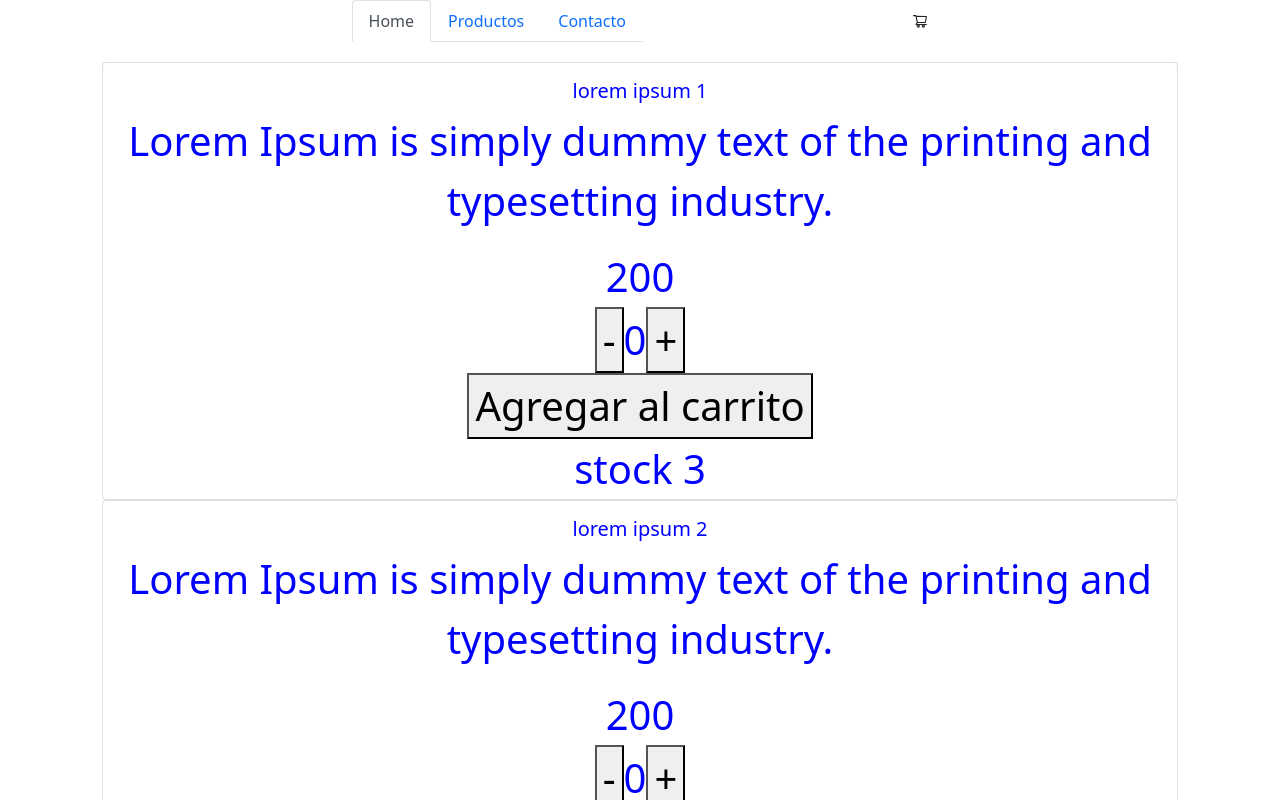
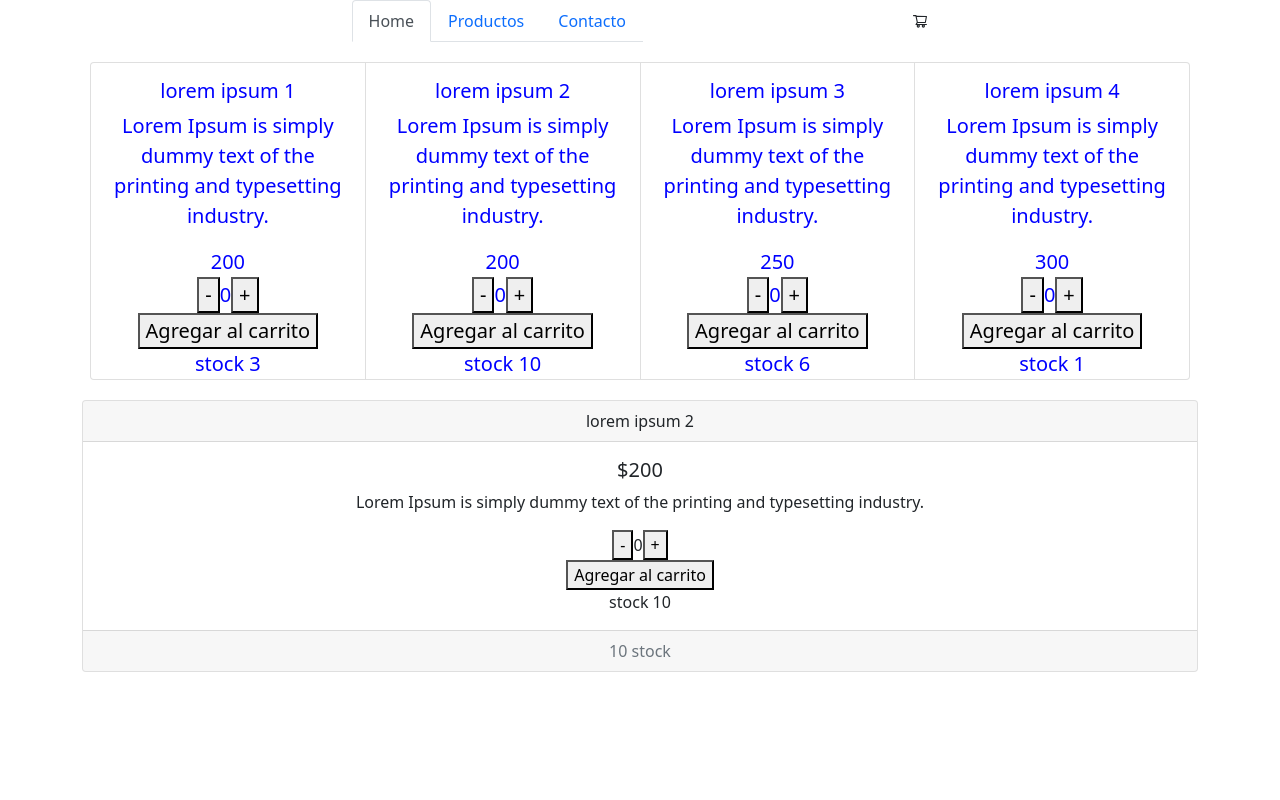
Before and after one commit to angieTu/apple-store, a React (Create React App) app: page /item/1 in a window 1280 px wide. Shown: the top 800 px of the page. Built offline with nearby package versions, Linux system fonts and the light colour scheme.

Commit message:
agrego detail

```diff
--- a/src/App.js
+++ b/src/App.js
@@ -1,12 +1,14 @@
 import "./App.css";
 import NavBar from "./components/NavBar";
 import ItemListContainer from "./components/ItemListContainer";
+import ItemDetailContainer from "./components/ItemDetailContainer";
 
 function App() {
   return (
     <div className="App">
       <NavBar />
       <ItemListContainer greeting="Hola!" />
+      <ItemDetailContainer />
     </div>
   );
 }
--- /dev/null
+++ b/src/components/IteamDetail.jsx
@@ -0,0 +1,18 @@
+import { Card, Container } from "react-bootstrap";
+import ItemCount from "./ItemCount";
+
+const IteamDetail = ({ prod }) => {
+  return (
+    <Card className="text-center">
+      <Card.Header>{prod.title}</Card.Header>
+      <Card.Body>
+        <Card.Title>${prod.price}</Card.Title>
+        <Card.Text>{prod.description}</Card.Text>
+        <ItemCount stock={prod.stock} />
+      </Card.Body>
+      <Card.Footer className="text-muted"> {prod.stock} stock</Card.Footer>
+    </Card>
+  );
+};
+
+export default IteamDetail;
--- a/src/components/Item.jsx
+++ b/src/components/Item.jsx
@@ -1,11 +1,9 @@
 import ItemCount from "./ItemCount";
 
-import { Container } from "react-bootstrap";
 import { Card } from "react-bootstrap";
 
 const Item = ({ item }) => {
   return (
-    <Container>
     <Card>
       <Card.Body>
         <Card.Title> {item.title}</Card.Title>
@@ -14,7 +12,6 @@ const Item = ({ item }) => {
       {item.price}
       <ItemCount stock={item.stock} />
     </Card>
-    </Container>
   );
 };
 
--- /dev/null
+++ b/src/components/ItemDetailContainer.jsx
@@ -0,0 +1,24 @@
+import ItemDetail from "./IteamDetail";
+import { useState } from "react";
+import { Container } from "react-bootstrap";
+import productos from "../data/data";
+
+const getItem = new Promise((res, rej) => {
+  setTimeout(() => {
+    res(productos[1]);
+  }, 2000);
+});
+
+const ItemDetailContainer = () => {
+  const [detail, setDetail] = useState({});
+
+  getItem.then((res) => setDetail(res));
+
+  return (
+    <Container>
+      <ItemDetail prod={detail} />
+    </Container>
+  );
+};
+
+export default ItemDetailContainer;
--- a/src/components/ItemList.jsx
+++ b/src/components/ItemList.jsx
@@ -1,12 +1,13 @@
 import Item from "./Item";
+import { CardGroup } from "react-bootstrap";
 
 const ItemList = ({ items }) => {
   return (
-    <div>
+    <CardGroup>
       {items.map((i) => (
         <Item item={i} key={i.id}></Item>
       ))}
-    </div>
+    </CardGroup>
   );
 };
 
--- a/src/components/ItemListContainer.jsx
+++ b/src/components/ItemListContainer.jsx
@@ -2,40 +2,7 @@ import { Container } from "react-bootstrap";
 import { useState } from "react";
 import ItemList from "./ItemList";
 
-const productos = [
-  {
-    id: 0,
-    title: "lorem ipsum 1",
-    description:
-      "Lorem Ipsum is simply dummy text of the printing and typesetting industry.",
-    price: 200,
-    stock: 3,
-  },
-  {
-    id: 1,
-    title: "lorem ipsum 2",
-    description:
-      "Lorem Ipsum is simply dummy text of the printing and typesetting industry.",
-    price: 200,
-    stock: 10,
-  },
-  {
-    id: 2,
-    title: "lorem ipsum 3",
-    description:
-      "Lorem Ipsum is simply dummy text of the printing and typesetting industry.",
-    price: 250,
-    stock: 6,
-  },
-  {
-    id: 3,
-    title: "lorem ipsum 4",
-    description:
-      "Lorem Ipsum is simply dummy text of the printing and typesetting industry.",
-    price: 300,
-    stock: 1,
-  },
-];
+import productos from "../data/data";
 
 const getFetch = new Promise((res, rej) => {
   setTimeout(() => {
--- /dev/null
+++ b/src/data/data.jsx
@@ -0,0 +1,36 @@
+const productos = [
+  {
+    id: 0,
+    title: "lorem ipsum 1",
+    description:
+      "Lorem Ipsum is simply dummy text of the printing and typesetting industry.",
+    price: 200,
+    stock: 3,
+  },
+  {
+    id: 1,
+    title: "lorem ipsum 2",
+    description:
+      "Lorem Ipsum is simply dummy text of the printing and typesetting industry.",
+    price: 200,
+    stock: 10,
+  },
+  {
+    id: 2,
+    title: "lorem ipsum 3",
+    description:
+      "Lorem Ipsum is simply dummy text of the printing and typesetting industry.",
+    price: 250,
+    stock: 6,
+  },
+  {
+    id: 3,
+    title: "lorem ipsum 4",
+    description:
+      "Lorem Ipsum is simply dummy text of the printing and typesetting industry.",
+    price: 300,
+    stock: 1,
+  },
+];
+
+export default productos;
--- a/src/styles/main.scss
+++ b/src/styles/main.scss
@@ -7,6 +7,6 @@
 
 .greeting-container {
   padding: 20px;
-  font-size: 40px;
+  font-size: 20px;
   color: blue;
 }
```
Lines whose indentation alone changed are shown as unchanged.
